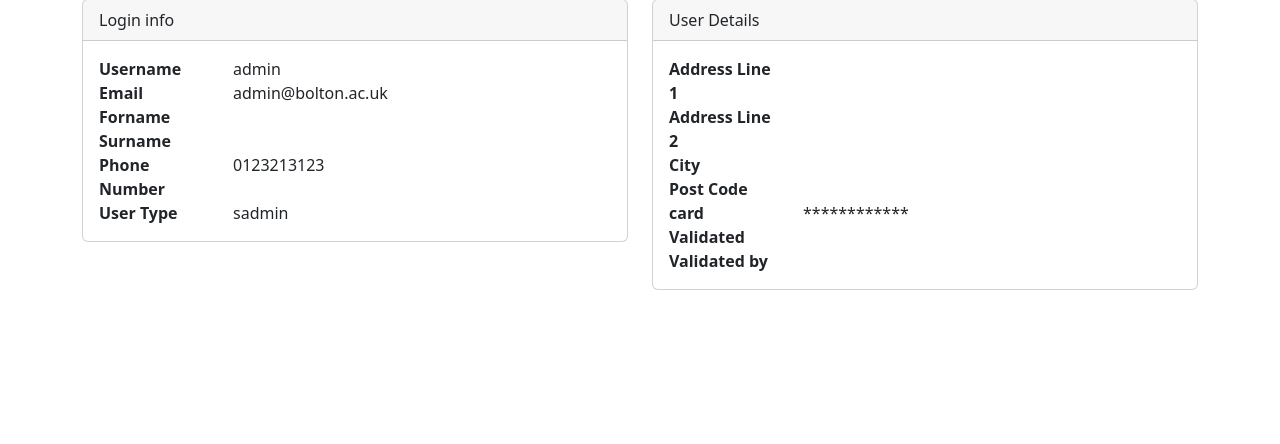
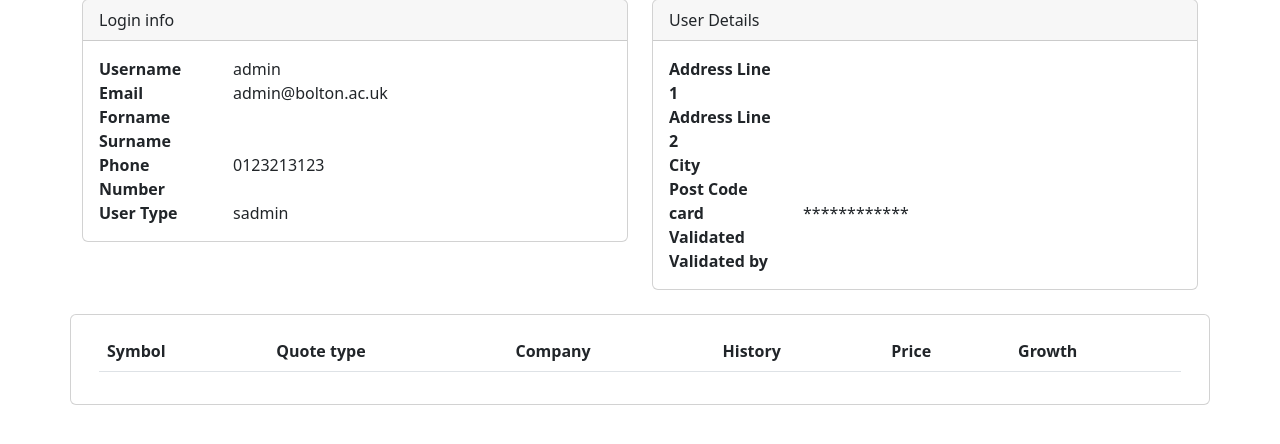
Before and after one commit to trendybloke/agile-group-2, a Django app: page /sadmin/user/1 in a window 1280 px wide. Shown: the part 73-517 px from the top of the page. Run offline with Django 4.2, Linux system fonts and the light colour scheme; data comes from the database, SQL or seed files in the repository; lists and menus that the app fills with data are empty.

Commit message:
added users port folio to the sadmin/user view

```diff
--- a/django_environment/django-venv/Django_Environment/sadmin/views.py
+++ b/django_environment/django-venv/Django_Environment/sadmin/views.py
@@ -1,9 +1,10 @@
 from django.shortcuts import render,redirect
 from django.views import generic
-from accounts.models import CustomUser,User_Details
+from accounts.models import CustomUser,User_Details,ETF,ETF_instance
 from django.contrib.auth.models import User
 from django.core.exceptions import ObjectDoesNotExist
 from sadmin import views as sadminViews
+import yfinance as yf
 
 class Users(generic.ListView):
     model = CustomUser
@@ -22,9 +23,28 @@ def UserDetailView(request, pk):
         user_details = User_Details.objects.get(user_id = pk)
     except ObjectDoesNotExist:
         user_details = {}
+
+    try:
+        user_etf = ETF_instance.objects.filter(user_id = pk)
+        user_etf_data  = []
+        for etf in user_etf:
+            etf_data = yf.Ticker(etf.ETF.symbol).info
+            this_etf = {
+                'id' : etf.pk,
+                'symbol' : etf.ETF.symbol,
+                'quoteType': etf_data['quoteType'],
+                'company': etf_data['longName'],
+                'history': '--chart--',
+                'price' : str(round(etf_data['regularMarketPrice'], 2)) + " " + etf_data["currency"],
+                'growth' : round(etf_data['regularMarketPrice'] - etf_data["previousClose"], 2)
+            }
+            user_etf_data.append(this_etf)
+    except ObjectDoesNotExist:
+        user_etf = {}
+
     try:
         user = CustomUser.objects.get(pk = pk)
-        context = {'user': user, 'user_details' : user_details}
+        context = {'user': user, 'user_details' : user_details,'user_etf': user_etf_data}
         return render(request, "sadmin/customuser_detail.html", context)
     # Not found; redirect to browse
     except ObjectDoesNotExist:
--- a/django_environment/django-venv/Django_Environment/templates/sadmin/customuser_detail.html
+++ b/django_environment/django-venv/Django_Environment/templates/sadmin/customuser_detail.html
@@ -112,6 +112,33 @@
                     </div>
                 </div>
             </div>
+            <br>
+            <div class="row">
+                <div class="card">
+                    <div class="card-body">
+                        <table class="table">
+                            <tr>
+                                <th>Symbol</th>
+                                <th>Quote type</th>
+                                <th>Company</th>
+                                <th>History</th>
+                                <th>Price</th>
+                                <th>Growth</th>
+                            </tr>
+                            {% for etf in user_etf %}
+                                <tr>
+                                    <td><a href="/etf/details/{{ etf.symbol }}">{{ etf.symbol }}</a></td>
+                                    <td>{{ etf.quoteType }}</td>
+                                    <td>{{ etf.company }}</td>
+                                    <td>{{ etf.history }}</td>
+                                    <td>{{ etf.price }}</td>
+                                    <td>{{ etf.growth }}</td>
+                                </tr>
+                            {% endfor %}
+                        </table>
+                    </div>
+                </div>
+            </div>
         </div>
 
     {% endblock content %}
```
